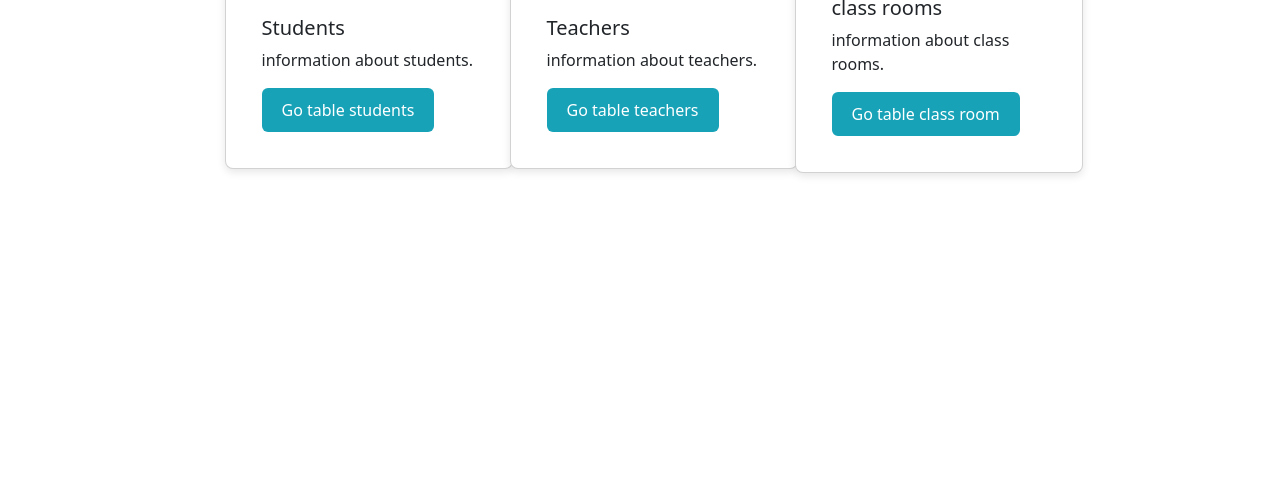
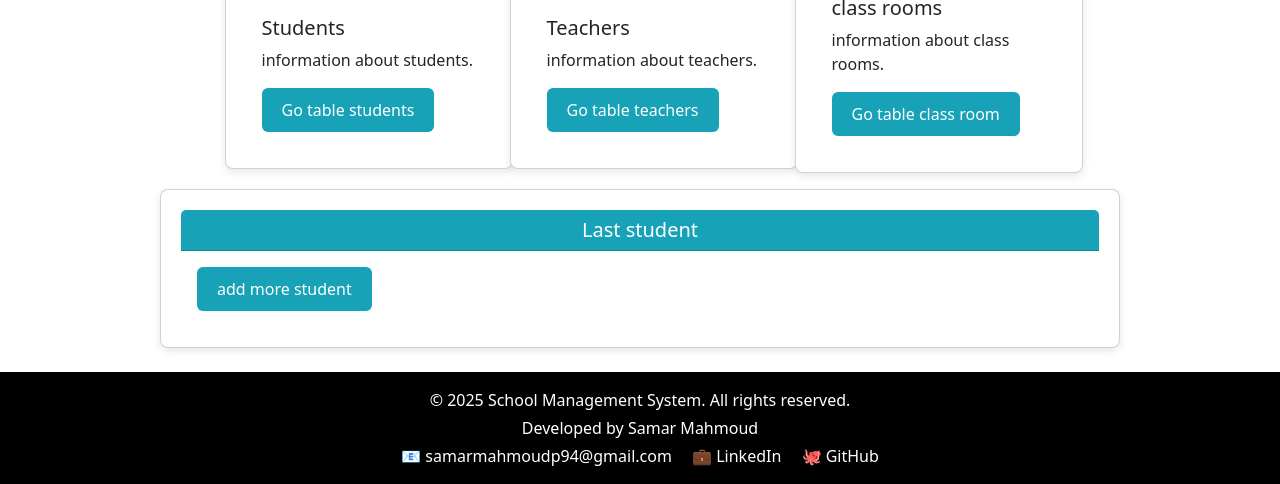
Before and after one commit to SamarMahmoud94/School_Management_NTI, a PHP site: page /home.php in a window 1280 px wide. Shown: the part 1156-1640 px from the top of the page. Before the commit the page ends 1332 px from the top, so only its background shows below. Run offline with PHP 8.4, Linux system fonts and the light colour scheme.

Commit message:
add card for last student and fooder

```diff
--- a/footer.php
+++ b/footer.php
@@ -1,6 +1,43 @@
     </div>
     <script src="/school_managment_NTI/assets/js/bootstrap.bundle.min.js"></script>
 
-</body>
 
-</html>
+    <footer class="custom-footer text-white text-center py-3 mt-2">
+        <div class="container">
+            <p class="mb-1">© 2025 School Management System. All rights reserved.</p>
+            <p class="mb-1">Developed by Samar Mahmoud</p>
+            <p class="mb-0">
+                <a href="mailto:samarmahmoudp94@gmail.com" class="text-white me-3">📧 samarmahmoudp94@gmail.com</a>
+                <a href="https://www.linkedin.com/in/samar-mahmoud-b783572a6/" target="_blank" class="text-white me-3">💼 LinkedIn</a>
+                <a href="https://github.com/SamarMahmoud94" target="_blank" class="text-white">🐙 GitHub</a>
+            </p>
+        </div>
+    </footer>
+
+    <style>
+        .custom-footer {
+            background-color: #000;
+            /* أسود */
+            position: relative;
+            bottom: 0;
+            width: 100%;
+            margin-top: auto;
+        }
+
+        /* نخلي الصفحة كلها Flexbox بحيث الفوتر يلزق تحت لو المحتوى قصير */
+        html,
+        body {
+            height: 100%;
+            display: flex;
+            flex-direction: column;
+        }
+
+        body>.container {
+            flex: 1;
+            /* يخلي الكونتينر ياخد المساحة ويدفع الفوتر لتحت */
+        }
+    </style>
+
+    </body>
+
+    </html>
--- a/home.php
+++ b/home.php
@@ -66,7 +66,31 @@ include_once "./header.php";
     </div>
 </div>
 
+<div class="row justify-content-center mb-3">
+<div class="card col-9"style="width: 60rem;border-radius: 8px;padding: 20px;box-shadow: 0 3px 8px rgba(0,0,0,0.1);">
+  <h5 class="card-header" style="color: white;text-align: center;background-color: #17a2b8;" >Last student</h5>
+  <div class="card-body">
+    <?php
+    if(isset($_COOKIE['lastStudent'])&&isset($_COOKIE['lastStudentLastName'])){
+        print "<b>Full Name : ".$_COOKIE['lastStudent']." ".$_COOKIE['lastStudentLastName']. "</b>";
+        print "<br>";
 
+    }
+    if(isset($_COOKIE['lastStudentEmail'])){
+        print "<b>Email : ".$_COOKIE['lastStudentEmail']. "</b>";
+        print "<br>";
+    }
+    if(isset($_COOKIE['lastStudentAge'])){
+        print "<b>Age : ".$_COOKIE['lastStudentAge']. "</b>";
+        print "<br><br>";
+    }
+    else print "";
+    ?>
+    <a href="student/add.php" class="btn btn-info">add more student</a>
+  </div>
+
+</div>
+</div>
 <?php
 include_once "./footer.php";
 ?>
--- a/student/add.php
+++ b/student/add.php
@@ -4,6 +4,12 @@ include_once "../Connect.php";
 if (isset($_POST['first_name'])) {
     $objConnect = new Connect();
     if ($objConnect->isert($_POST, 'student_info')) {
+
+        setcookie("lastStudent", $_POST['first_name'], time() + (86400 * 7), '/');
+        setcookie("lastStudentLastName", $_POST['last_name'], time() + (86400 * 7), '/');
+        setcookie("lastStudentEmail", $_POST['email'], time() + (86400 * 7), '/');
+        setcookie("lastStudentAge", $_POST['age'], time() + (86400 * 7), '/');
+
         header('location:\school_managment_NTI\student\index.php?add=success');
         exit;
     }
```
Also changed, not shown: assets/style/style.css (+13 -11 lines), student/api.php (added, +40 -0 lines), users/api.php (added, +40 -0 lines).
